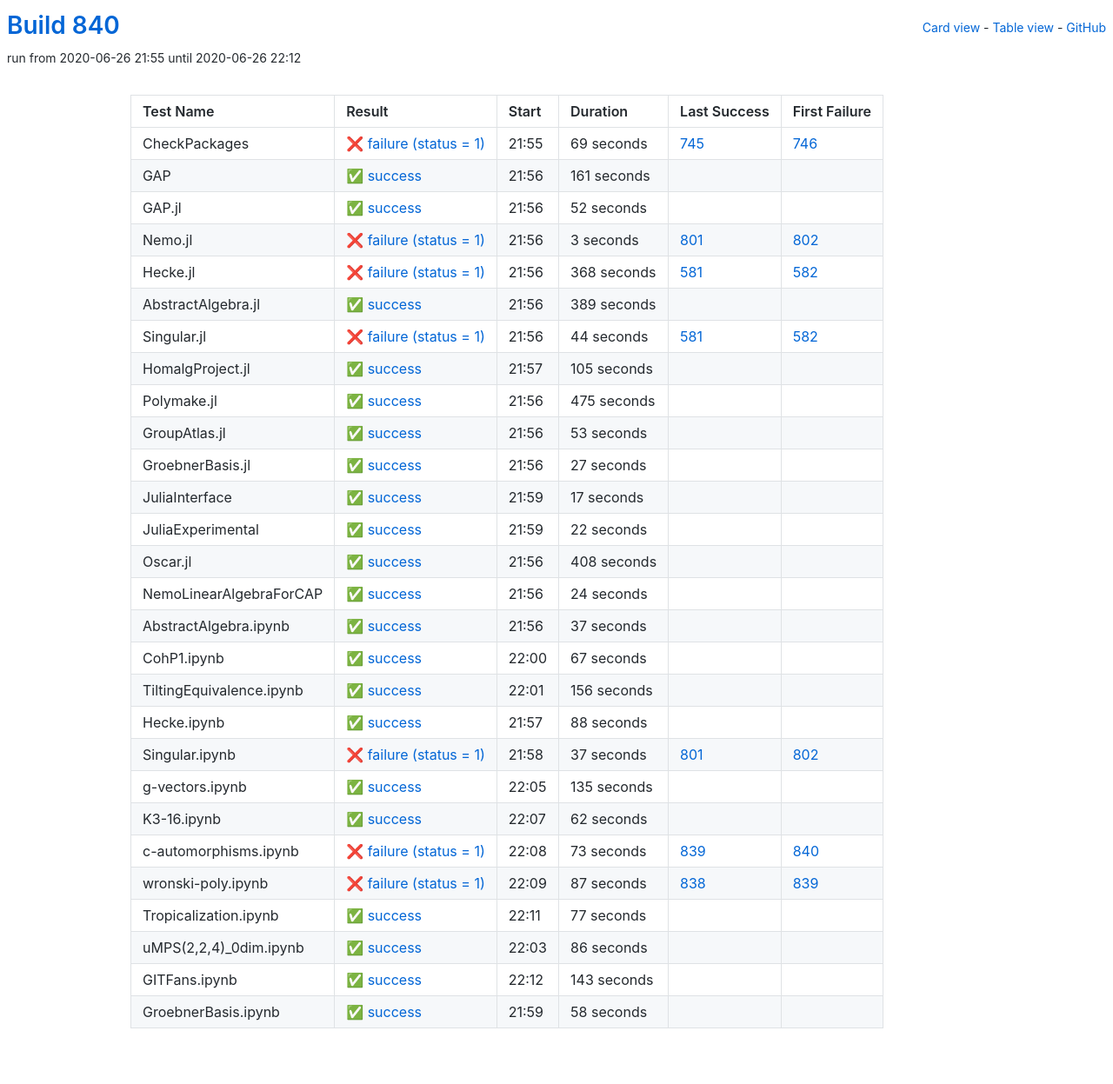
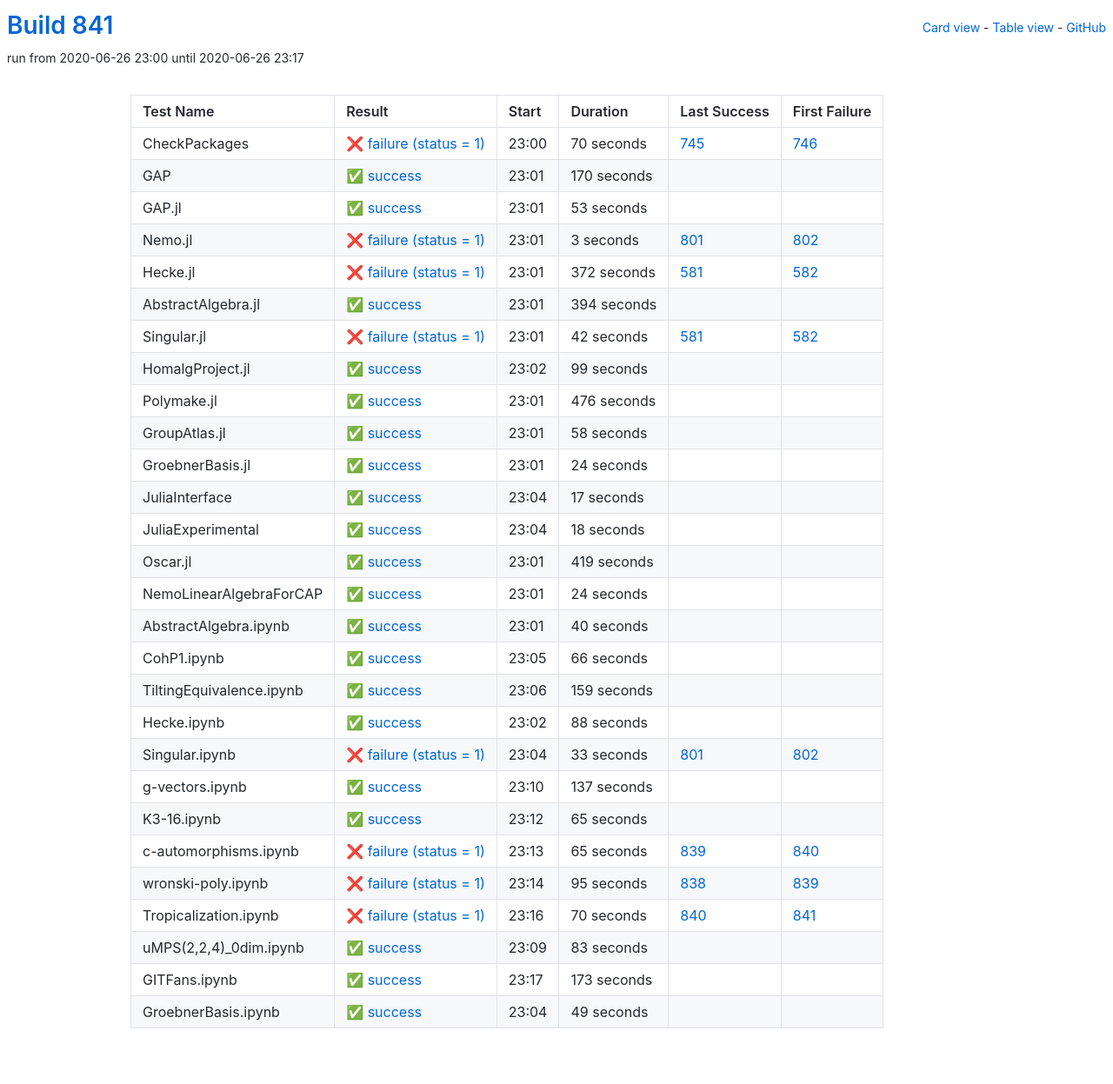
Before and after one commit to oscar-system/oscar-ci-status-1.4, a Jekyll site: the page built from table.html, in a window 1280 px wide. Shown: the whole page at 87% size. Built offline with Jekyll 4.4.1, drawn with Linux system fonts in a browser that asks for light colours.

Commit message:
Build #841

```diff
--- a/_data/ci.yml
+++ b/_data/ci.yml
@@ -1,6 +1,6 @@
 ---
-build: 840
-build_url: https://oscarci.mathematik.uni-kl.de/job/oscar-julia-1.4/840/
+build: 841
+build_url: https://oscarci.mathematik.uni-kl.de/job/oscar-julia-1.4/841/
 job: oscar-julia-1.4
 organization: oscar-system
 repo: oscar-ci-status-1.4
@@ -8,44 +8,44 @@ repourl: https://github.com/oscar-system/oscar-ci-status-1.4
 tests:
 - name: CheckPackages
   id: checkpackages
-  log: https://oscarci.mathematik.uni-kl.de/job/oscar-julia-1.4/840/artifact/logs/build-840/CheckPackages.log
-  start: 2020-06-26 21:55
+  log: https://oscarci.mathematik.uni-kl.de/job/oscar-julia-1.4/841/artifact/logs/build-841/CheckPackages.log
+  start: 2020-06-26 23:00
   success: false
   exitcode: 1
   status: failure
-  duration: 69
+  duration: 70
   last_success: 745
   last_success_url: https://oscarci.mathematik.uni-kl.de/job/oscar-julia-1.4/745/
   first_failure: 746
   first_failure_url: https://oscarci.mathematik.uni-kl.de/job/oscar-julia-1.4/746/
 - name: GAP
   id: gap
-  log: https://oscarci.mathematik.uni-kl.de/job/oscar-julia-1.4/840/artifact/logs/build-840/GAP.log
-  start: 2020-06-26 21:56
+  log: https://oscarci.mathematik.uni-kl.de/job/oscar-julia-1.4/841/artifact/logs/build-841/GAP.log
+  start: 2020-06-26 23:01
   success: true
   exitcode: 0
   status: success
-  duration: 161
+  duration: 170
   last_success: false
   last_success_url:
   first_failure: false
   first_failure_url:
 - name: GAP.jl
   id: gap-jl
-  log: https://oscarci.mathematik.uni-kl.de/job/oscar-julia-1.4/840/artifact/logs/build-840/GAP.jl.log
-  start: 2020-06-26 21:56
+  log: https://oscarci.mathematik.uni-kl.de/job/oscar-julia-1.4/841/artifact/logs/build-841/GAP.jl.log
+  start: 2020-06-26 23:01
   success: true
   exitcode: 0
   status: success
-  duration: 52
+  duration: 53
   last_success: false
   last_success_url:
   first_failure: false
   first_failure_url:
 - name: Nemo.jl
   id: nemo-jl
-  log: https://oscarci.mathematik.uni-kl.de/job/oscar-julia-1.4/840/artifact/logs/build-840/Nemo.jl.log
-  start: 2020-06-26 21:56
+  log: https://oscarci.mathematik.uni-kl.de/job/oscar-julia-1.4/841/artifact/logs/build-841/Nemo.jl.log
+  start: 2020-06-26 23:01
   success: false
   exitcode: 1
   status: failure
@@ -56,92 +56,92 @@ tests:
   first_failure_url: https://oscarci.mathematik.uni-kl.de/job/oscar-julia-1.4/802/
 - name: Hecke.jl
   id: hecke-jl
-  log: https://oscarci.mathematik.uni-kl.de/job/oscar-julia-1.4/840/artifact/logs/build-840/Hecke.jl.log
-  start: 2020-06-26 21:56
+  log: https://oscarci.mathematik.uni-kl.de/job/oscar-julia-1.4/841/artifact/logs/build-841/Hecke.jl.log
+  start: 2020-06-26 23:01
   success: false
   exitcode: 1
   status: failure
-  duration: 368
+  duration: 372
   last_success: 581
   last_success_url: https://oscarci.mathematik.uni-kl.de/job/oscar-julia-1.4/581/
   first_failure: 582
   first_failure_url: https://oscarci.mathematik.uni-kl.de/job/oscar-julia-1.4/582/
 - name: AbstractAlgebra.jl
   id: abstractalgebra-jl
-  log: https://oscarci.mathematik.uni-kl.de/job/oscar-julia-1.4/840/artifact/logs/build-840/AbstractAlgebra.jl.log
-  start: 2020-06-26 21:56
+  log: https://oscarci.mathematik.uni-kl.de/job/oscar-julia-1.4/841/artifact/logs/build-841/AbstractAlgebra.jl.log
+  start: 2020-06-26 23:01
   success: true
   exitcode: 0
   status: success
-  duration: 389
+  duration: 394
   last_success: false
   last_success_url:
   first_failure: false
   first_failure_url:
 - name: Singular.jl
   id: singular-jl
-  log: https://oscarci.mathematik.uni-kl.de/job/oscar-julia-1.4/840/artifact/logs/build-840/Singular.jl.log
-  start: 2020-06-26 21:56
+  log: https://oscarci.mathematik.uni-kl.de/job/oscar-julia-1.4/841/artifact/logs/build-841/Singular.jl.log
+  start: 2020-06-26 23:01
   success: false
   exitcode: 1
   status: failure
-  duration: 44
+  duration: 42
   last_success: 581
   last_success_url: https://oscarci.mathematik.uni-kl.de/job/oscar-julia-1.4/581/
   first_failure: 582
   first_failure_url: https://oscarci.mathematik.uni-kl.de/job/oscar-julia-1.4/582/
 - name: HomalgProject.jl
   id: homalgproject-jl
-  log: https://oscarci.mathematik.uni-kl.de/job/oscar-julia-1.4/840/artifact/logs/build-840/HomalgProject.jl.log
-  start: 2020-06-26 21:57
+  log: https://oscarci.mathematik.uni-kl.de/job/oscar-julia-1.4/841/artifact/logs/build-841/HomalgProject.jl.log
+  start: 2020-06-26 23:02
   success: true
   exitcode: 0
   status: success
-  duration: 105
+  duration: 99
   last_success: false
   last_success_url:
   first_failure: false
   first_failure_url:
 - name: Polymake.jl
   id: polymake-jl
-  log: https://oscarci.mathematik.uni-kl.de/job/oscar-julia-1.4/840/artifact/logs/build-840/Polymake.jl.log
-  start: 2020-06-26 21:56
+  log: https://oscarci.mathematik.uni-kl.de/job/oscar-julia-1.4/841/artifact/logs/build-841/Polymake.jl.log
+  start: 2020-06-26 23:01
   success: true
   exitcode: 0
   status: success
-  duration: 475
+  duration: 476
   last_success: false
   last_success_url:
   first_failure: false
   first_failure_url:
 - name: GroupAtlas.jl
   id: groupatlas-jl
-  log: https://oscarci.mathematik.uni-kl.de/job/oscar-julia-1.4/840/artifact/logs/build-840/GroupAtlas.jl.log
-  start: 2020-06-26 21:56
+  log: https://oscarci.mathematik.uni-kl.de/job/oscar-julia-1.4/841/artifact/logs/build-841/GroupAtlas.jl.log
+  start: 2020-06-26 23:01
   success: true
   exitcode: 0
   status: success
-  duration: 53
+  duration: 58
   last_success: false
   last_success_url:
   first_failure: false
   first_failure_url:
 - name: GroebnerBasis.jl
   id: groebnerbasis-jl
-  log: https://oscarci.mathematik.uni-kl.de/job/oscar-julia-1.4/840/artifact/logs/build-840/GroebnerBasis.jl.log
-  start: 2020-06-26 21:56
+  log: https://oscarci.mathematik.uni-kl.de/job/oscar-julia-1.4/841/artifact/logs/build-841/GroebnerBasis.jl.log
+  start: 2020-06-26 23:01
   success: true
   exitcode: 0
   status: success
-  duration: 27
+  duration: 24
   last_success: false
   last_success_url:
   first_failure: false
   first_failure_url:
 - name: JuliaInterface
   id: juliainterface
-  log: https://oscarci.mathematik.uni-kl.de/job/oscar-julia-1.4/840/artifact/logs/build-840/JuliaInterface.log
-  start: 2020-06-26 21:59
+  log: https://oscarci.mathematik.uni-kl.de/job/oscar-julia-1.4/841/artifact/logs/build-841/JuliaInterface.log
+  start: 2020-06-26 23:04
   success: true
   exitcode: 0
   status: success
@@ -152,32 +152,32 @@ tests:
   first_failure_url:
 - name: JuliaExperimental
   id: juliaexperimental
-  log: https://oscarci.mathematik.uni-kl.de/job/oscar-julia-1.4/840/artifact/logs/build-840/JuliaExperimental.log
-  start: 2020-06-26 21:59
+  log: https://oscarci.mathematik.uni-kl.de/job/oscar-julia-1.4/841/artifact/logs/build-841/JuliaExperimental.log
+  start: 2020-06-26 23:04
   success: true
   exitcode: 0
   status: success
-  duration: 22
+  duration: 18
   last_success: false
   last_success_url:
   first_failure: false
   first_failure_url:
 - name: Oscar.jl
   id: oscar-jl
-  log: https://oscarci.mathematik.uni-kl.de/job/oscar-julia-1.4/840/artifact/logs/build-840/Oscar.jl.log
-  start: 2020-06-26 21:56
+  log: https://oscarci.mathematik.uni-kl.de/job/oscar-julia-1.4/841/artifact/logs/build-841/Oscar.jl.log
+  start: 2020-06-26 23:01
   success: true
   exitcode: 0
   status: success
-  duration: 408
+  duration: 419
   last_success: false
   last_success_url:
   first_failure: false
   first_failure_url:
 - name: NemoLinearAlgebraForCAP
   id: nemolinearalgebraforcap
-  log: https://oscarci.mathematik.uni-kl.de/job/oscar-julia-1.4/840/artifact/logs/build-840/NemoLinearAlgebraForCAP.log
-  start: 2020-06-26 21:56
+  log: https://oscarci.mathematik.uni-kl.de/job/oscar-julia-1.4/841/artifact/logs/build-841/NemoLinearAlgebraForCAP.log
+  start: 2020-06-26 23:01
   success: true
   exitcode: 0
   status: success
@@ -188,44 +188,44 @@ tests:
   first_failure_url:
 - name: AbstractAlgebra.ipynb
   id: abstractalgebra-ipynb
-  log: https://oscarci.mathematik.uni-kl.de/job/oscar-julia-1.4/840/artifact/logs/build-840/AbstractAlgebra.ipynb.log
-  start: 2020-06-26 21:56
+  log: https://oscarci.mathematik.uni-kl.de/job/oscar-julia-1.4/841/artifact/logs/build-841/AbstractAlgebra.ipynb.log
+  start: 2020-06-26 23:01
   success: true
   exitcode: 0
   status: success
-  duration: 37
+  duration: 40
   last_success: false
   last_success_url:
   first_failure: false
   first_failure_url:
 - name: CohP1.ipynb
   id: cohp1-ipynb
-  log: https://oscarci.mathematik.uni-kl.de/job/oscar-julia-1.4/840/artifact/logs/build-840/CohP1.ipynb.log
-  start: 2020-06-26 22:00
+  log: https://oscarci.mathematik.uni-kl.de/job/oscar-julia-1.4/841/artifact/logs/build-841/CohP1.ipynb.log
+  start: 2020-06-26 23:05
   success: true
   exitcode: 0
   status: success
-  duration: 67
+  duration: 66
   last_success: false
   last_success_url:
   first_failure: false
   first_failure_url:
 - name: TiltingEquivalence.ipynb
   id: tiltingequivalence-ipynb
-  log: https://oscarci.mathematik.uni-kl.de/job/oscar-julia-1.4/840/artifact/logs/build-840/TiltingEquivalence.ipynb.log
-  start: 2020-06-26 22:01
+  log: https://oscarci.mathematik.uni-kl.de/job/oscar-julia-1.4/841/artifact/logs/build-841/TiltingEquivalence.ipynb.log
+  start: 2020-06-26 23:06
   success: true
   exitcode: 0
   status: success
-  duration: 156
+  duration: 159
   last_success: false
   last_success_url:
   first_failure: false
   first_failure_url:
 - name: Hecke.ipynb
   id: hecke-ipynb
-  log: https://oscarci.mathematik.uni-kl.de/job/oscar-julia-1.4/840/artifact/logs/build-840/Hecke.ipynb.log
-  start: 2020-06-26 21:57
+  log: https://oscarci.mathematik.uni-kl.de/job/oscar-julia-1.4/841/artifact/logs/build-841/Hecke.ipynb.log
+  start: 2020-06-26 23:02
   success: true
   exitcode: 0
   status: success
@@ -236,108 +236,108 @@ tests:
   first_failure_url:
 - name: Singular.ipynb
   id: singular-ipynb
-  log: https://oscarci.mathematik.uni-kl.de/job/oscar-julia-1.4/840/artifact/logs/build-840/Singular.ipynb.log
-  start: 2020-06-26 21:58
+  log: https://oscarci.mathematik.uni-kl.de/job/oscar-julia-1.4/841/artifact/logs/build-841/Singular.ipynb.log
+  start: 2020-06-26 23:04
   success: false
   exitcode: 1
   status: failure
-  duration: 37
+  duration: 33
   last_success: 801
   last_success_url: https://oscarci.mathematik.uni-kl.de/job/oscar-julia-1.4/801/
   first_failure: 802
   first_failure_url: https://oscarci.mathematik.uni-kl.de/job/oscar-julia-1.4/802/
 - name: g-vectors.ipynb
   id: g-vectors-ipynb
-  log: https://oscarci.mathematik.uni-kl.de/job/oscar-julia-1.4/840/artifact/logs/build-840/g-vectors.ipynb.log
-  start: 2020-06-26 22:05
+  log: https://oscarci.mathematik.uni-kl.de/job/oscar-julia-1.4/841/artifact/logs/build-841/g-vectors.ipynb.log
+  start: 2020-06-26 23:10
   success: true
   exitcode: 0
   status: success
-  duration: 135
+  duration: 137
   last_success: false
   last_success_url:
   first_failure: false
   first_failure_url:
 - name: K3-16.ipynb
   id: k3-16-ipynb
-  log: https://oscarci.mathematik.uni-kl.de/job/oscar-julia-1.4/840/artifact/logs/build-840/K3-16.ipynb.log
-  start: 2020-06-26 22:07
+  log: https://oscarci.mathematik.uni-kl.de/job/oscar-julia-1.4/841/artifact/logs/build-841/K3-16.ipynb.log
+  start: 2020-06-26 23:12
   success: true
   exitcode: 0
   status: success
-  duration: 62
+  duration: 65
   last_success: false
   last_success_url:
   first_failure: false
   first_failure_url:
 - name: c-automorphisms.ipynb
   id: c-automorphisms-ipynb
-  log: https://oscarci.mathematik.uni-kl.de/job/oscar-julia-1.4/840/artifact/logs/build-840/c-automorphisms.ipynb.log
-  start: 2020-06-26 22:08
+  log: https://oscarci.mathematik.uni-kl.de/job/oscar-julia-1.4/841/artifact/logs/build-841/c-automorphisms.ipynb.log
+  start: 2020-06-26 23:13
   success: false
   exitcode: 1
   status: failure
-  duration: 73
+  duration: 65
   last_success: 839
   last_success_url: https://oscarci.mathematik.uni-kl.de/job/oscar-julia-1.4/839/
   first_failure: 840
   first_failure_url: https://oscarci.mathematik.uni-kl.de/job/oscar-julia-1.4/840/
 - name: wronski-poly.ipynb
   id: wronski-poly-ipynb
-  log: https://oscarci.mathematik.uni-kl.de/job/oscar-julia-1.4/840/artifact/logs/build-840/wronski-poly.ipynb.log
-  start: 2020-06-26 22:09
+  log: https://oscarci.mathematik.uni-kl.de/job/oscar-julia-1.4/841/artifact/logs/build-841/wronski-poly.ipynb.log
+  start: 2020-06-26 23:14
   success: false
   exitcode: 1
   status: failure
-  duration: 87
+  duration: 95
   last_success: 838
   last_success_url: https://oscarci.mathematik.uni-kl.de/job/oscar-julia-1.4/838/
   first_failure: 839
   first_failure_url: https://oscarci.mathematik.uni-kl.de/job/oscar-julia-1.4/839/
 - name: Tropicalization.ipynb
   id: tropicalization-ipynb
-  log: https://oscarci.mathematik.uni-kl.de/job/oscar-julia-1.4/840/artifact/logs/build-840/Tropicalization.ipynb.log
-  start: 2020-06-26 22:11
+  log: https://oscarci.mathematik.uni-kl.de/job/oscar-julia-1.4/841/artifact/logs/build-841/Tropicalization.ipynb.log
+  start: 2020-06-26 23:16
+  success: false
+  exitcode: 1
+  status: failure
+  duration: 70
+  last_success: 840
+  last_success_url: https://oscarci.mathematik.uni-kl.de/job/oscar-julia-1.4/840/
+  first_failure: 841
+  first_failure_url: https://oscarci.mathematik.uni-kl.de/job/oscar-julia-1.4/841/
+- name: uMPS(2,2,4)_0dim.ipynb
+  id: umps-2-2-4-0dim-ipynb
+  log: https://oscarci.mathematik.uni-kl.de/job/oscar-julia-1.4/841/artifact/logs/build-841/uMPS-2-2-4-_0dim.ipynb.log
+  start: 2020-06-26 23:09
   success: true
   exitcode: 0
   status: success
-  duration: 77
-  last_success: false
-  last_success_url:
-  first_failure: false
-  first_failure_url:
-- name: uMPS(2,2,4)_0dim.ipynb
-  id: umps-2-2-4-0dim-ipynb
-  log: https://oscarci.mathematik.uni-kl.de/job/oscar-julia-1.4/840/artifact/logs/build-840/uMPS-2-2-4-_0dim.ipynb.log
-  start: 2020-06-26 22:03
-  success: true
-  exitcode: 0
-  status: success
-  duration: 86
+  duration: 83
   last_success: false
   last_success_url:
   first_failure: false
   first_failure_url:
 - name: GITFans.ipynb
   id: gitfans-ipynb
-  log: https://oscarci.mathematik.uni-kl.de/job/oscar-julia-1.4/840/artifact/logs/build-840/GITFans.ipynb.log
-  start: 2020-06-26 22:12
+  log: https://oscarci.mathematik.uni-kl.de/job/oscar-julia-1.4/841/artifact/logs/build-841/GITFans.ipynb.log
+  start: 2020-06-26 23:17
   success: true
   exitcode: 0
   status: success
-  duration: 143
+  duration: 173
   last_success: false
   last_success_url:
   first_failure: false
   first_failure_url:
 - name: GroebnerBasis.ipynb
   id: groebnerbasis-ipynb
-  log: https://oscarci.mathematik.uni-kl.de/job/oscar-julia-1.4/840/artifact/logs/build-840/GroebnerBasis.ipynb.log
-  start: 2020-06-26 21:59
+  log: https://oscarci.mathematik.uni-kl.de/job/oscar-julia-1.4/841/artifact/logs/build-841/GroebnerBasis.ipynb.log
+  start: 2020-06-26 23:04
   success: true
   exitcode: 0
   status: success
-  duration: 58
+  duration: 49
   last_success: false
   last_success_url:
   first_failure: false
```
Also changed, not shown: README.md.
